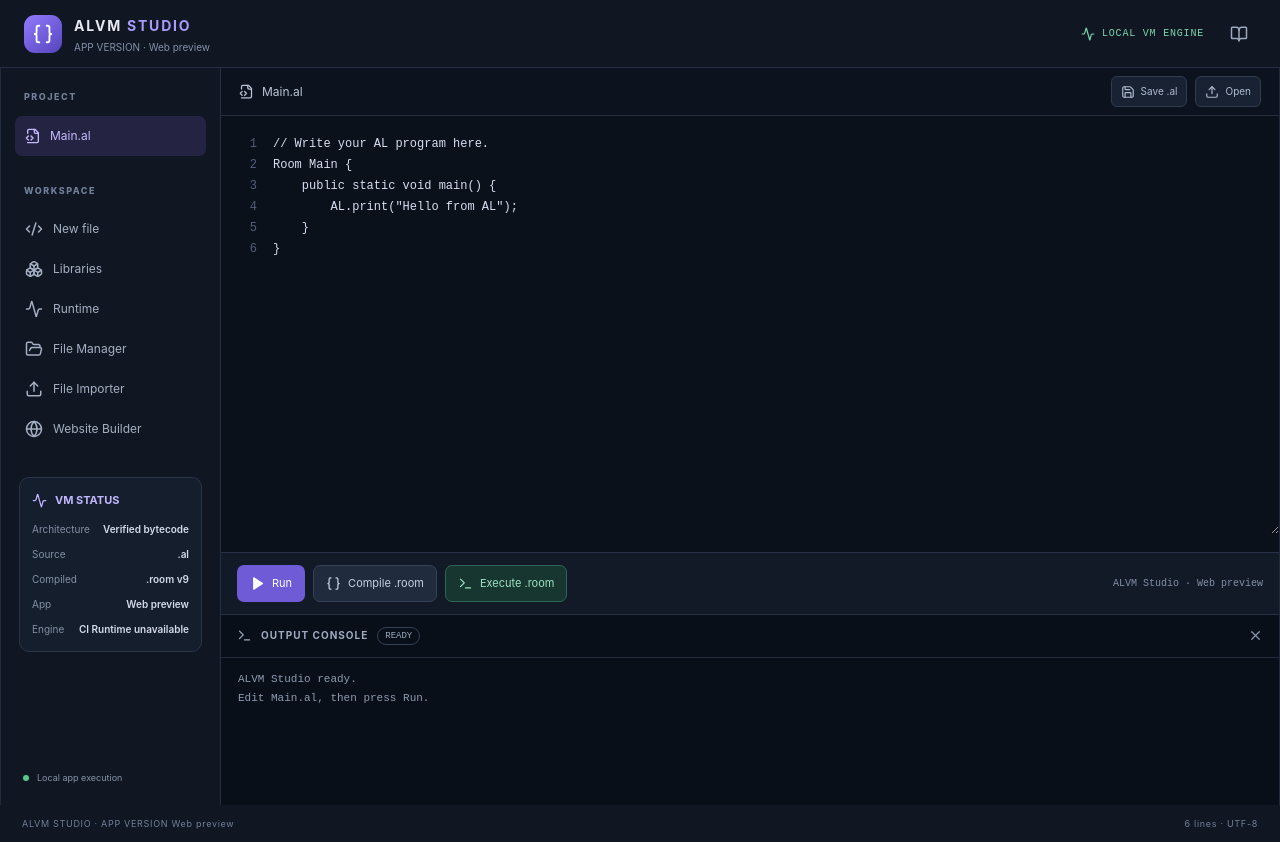
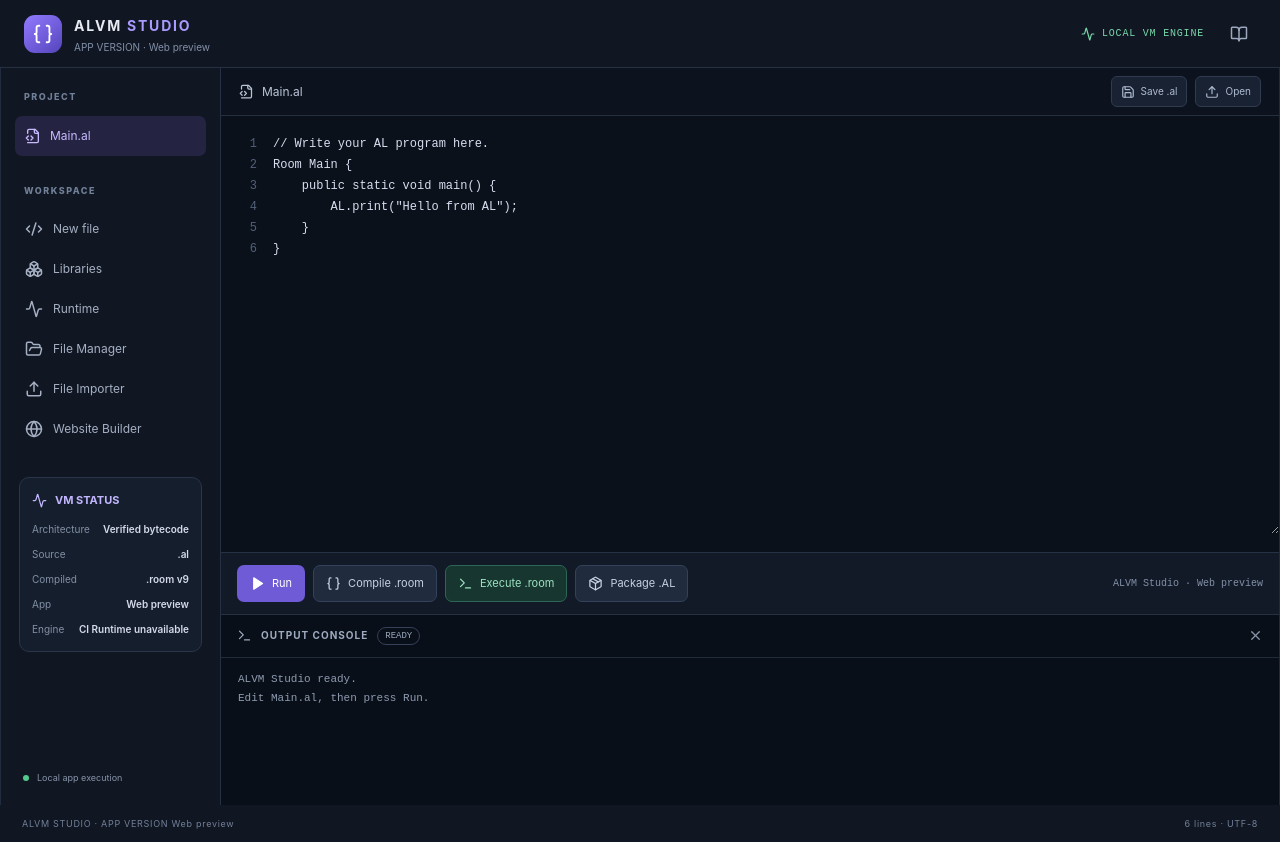
Before and after one commit to akaswising-ui/ALVM, a React (Vite) app in the folder studio-ui/: page / in a window 1280 px wide. Built offline with nearby package versions, Linux system fonts and the light colour scheme.

Commit message:
Add functional .AL package export button to Studio

```diff
--- a/studio-ui/src/App.tsx
+++ b/studio-ui/src/App.tsx
@@ -5,7 +5,7 @@ import WebsiteBuilder from './WebsiteBuilder';
 import './builder.css';
 import {
   Activity, BookOpen, Braces, Boxes, Code2, FileCode2, FolderOpen, Globe,
-  Play, Save, Terminal, Upload, X
+  Package, Play, Save, Terminal, Upload, X
 } from 'lucide-react';
 
 type AndroidBridgeApi = {
@@ -14,6 +14,7 @@ type AndroidBridgeApi = {
   openWorkspace?: () => void;
   importFile?: () => void;
   showCiRuntimeManager?: () => void;
+  createAlPackage?: (source: string, name: string) => void;
 };
 
 declare global {
@@ -475,6 +476,16 @@ export default function App() {
     URL.revokeObjectURL(url);
     log(['✓ Compiled AL bytecode.', 'Saved file: ' + anchor.download, 'Format: ALVM_ROOM v1'], 'COMPILED');
   };
+  const packageAl = () => {
+    const createPackage = window.Android?.createAlPackage;
+    if (!createPackage) {
+      log(['✕ .AL export requires the ALVM Studio Android host.'], 'ERROR');
+      return;
+    }
+    const appName = filename.replace(/\\.al$/i, '') || 'ALApp';
+    createPackage(source, appName);
+    log(['Preparing .AL package with the native AL compiler.', 'The compiled .room v10 module and manifest will be saved using Android document picker.'], 'READY');
+  };
   const openFile = async (file: File) => {
     try {
       if (file.name.toLowerCase().endsWith('.room')) {
@@ -606,6 +617,7 @@ export default function App() {
               <button className="run-button" onClick={run}><Play size={15} fill="currentColor" />Run</button>
               <button className="compile-button" onClick={compileRoom}><Braces size={15} />Compile .room</button>
               <button className="execute-button" onClick={executeRoom}><Terminal size={15} />Execute .room</button>
+              <button className="compile-button" onClick={packageAl}><Package size={15} />Package .AL</button>
             </div>
             <span>ALVM Studio · {appVersion}</span>
           </div>
```
